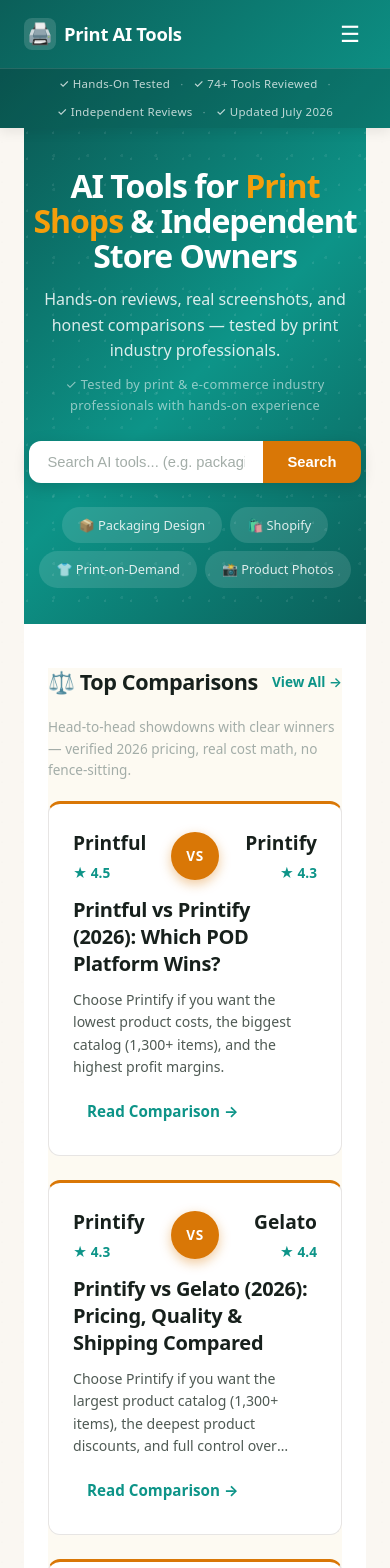
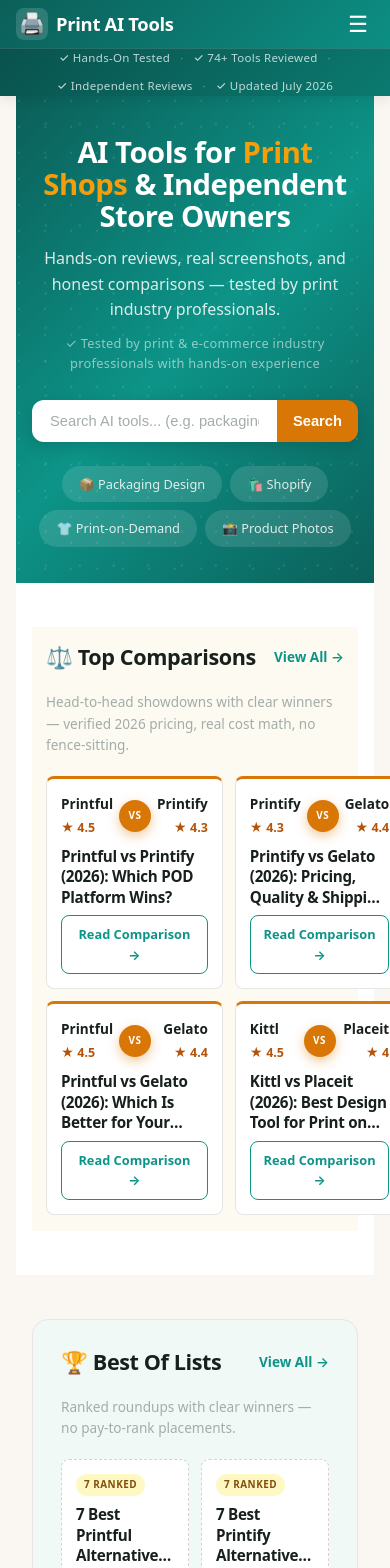
Before and after one commit to zprintprohk-rgb/aitoptools, a Next.js app: page / in a window 390 px wide. Shown: the top 1568 px of the page. Built offline with nearby package versions, Linux system fonts and the light colour scheme.

Commit message:
Mobile UX: kill horizontal overflow, full-bleed panels, 2-col compact cards on <=640px, CTA hooks

```diff
--- a/src/app/globals.css
+++ b/src/app/globals.css
@@ -1168,3 +1168,80 @@
   .review-grid { grid-template-columns: repeat(2, 1fr); }
   .pricing-grid { grid-template-columns: repeat(2, 1fr); }
 }
+
+/* ============================================
+   Mobile UX fixes (≤768 / ≤640)
+   ============================================ */
+html, body { overflow-x: hidden; }
+.search-bar input { min-width: 0; }
+
+@media (max-width: 768px) {
+  .container { padding: 0 16px; }
+  .featured-panel { padding: 16px 14px; }
+  .vertical-featured { padding: 16px 14px; }
+  .hero h1 { font-size: clamp(1.7rem, 7.5vw, 2.2rem); letter-spacing: -0.5px; }
+  .hero p { font-size: 1rem; }
+  .hero .search-bar { width: 100%; }
+  .search-bar button { padding: 13px 16px; }
+  .section { padding-left: 0; padding-right: 0; }
+}
+
+@media (max-width: 640px) {
+  /* Two-column compact cards everywhere */
+  .vs-grid, .best-grid, .review-grid {
+    grid-template-columns: repeat(2, 1fr);
+    gap: 12px;
+  }
+
+  /* Compact VS card */
+  .vs-card { padding: 14px; min-height: 0; gap: 8px; border-radius: var(--radius-sm); }
+  .vs-card-battle { gap: 6px; }
+  .vs-badge { width: 32px; height: 32px; font-size: 0.62rem; }
+  .vs-name { font-size: 0.85rem; }
+  .vs-rating { font-size: 0.78rem; font-weight: 700; color: var(--a-deep); }
+  .vs-title { font-size: 0.95rem; font-weight: 600; display: -webkit-box; -webkit-line-clamp: 3; -webkit-box-orient: vertical; overflow: hidden; }
+  .vs-verdict { display: none; }
+  .vs-card .card-cta,
+  .best-card .card-cta {
+    font-size: 0.8rem;
+    font-weight: 700;
+    padding: 8px 12px;
+    border: 1px solid var(--c-primary);
+    border-radius: var(--radius-sm);
+    justify-content: center;
+    min-height: 36px;
+    text-align: center;
+  }
+
+  /* Compact Best Of card */
+  .best-card { padding: 14px; min-height: 0; gap: 8px; border-radius: var(--radius-sm); }
+  .best-card-count { font-size: 0.62rem; padding: 3px 8px; }
+  .best-card-title { font-size: 0.95rem; font-weight: 600; display: -webkit-box; -webkit-line-clamp: 3; -webkit-box-orient: vertical; overflow: hidden; }
+  .best-card-names .best-card-name:nth-of-type(n+3) { display: none; }
+  .best-card-names .best-card-name.more { display: inline; }
+  .best-card-name { font-size: 0.66rem; padding: 2px 6px; }
+
+  /* Compact tool card */
+  .review-card { padding: 14px; border-radius: var(--radius-sm); }
+  .review-card h3 { font-size: 0.95rem; font-weight: 600; display: -webkit-box; -webkit-line-clamp: 3; -webkit-box-orient: vertical; overflow: hidden; }
+  .card-badges .card-badge.vertical { display: none; }
+  .card-badge { font-size: 0.6rem; }
+  .card-meta { flex-wrap: wrap; gap: 4px 8px; }
+  .card-cat { font-size: 0.68rem; }
+  .card-rating { font-size: 0.78rem; font-weight: 700; color: var(--a-deep); }
+  .card-price { font-size: 0.72rem; }
+  .card-desc { display: none; }
+  .vertical-score { display: none; }
+  .card-cta-group .card-cta.affiliate { display: none; }
+  .card-cta-group .card-cta {
+    font-size: 0.8rem;
+    font-weight: 700;
+    padding: 8px 12px;
+    border: 1px solid var(--c-primary);
+    border-radius: var(--radius-sm);
+    justify-content: center;
+    min-height: 36px;
+    flex: 1;
+    text-align: center;
+  }
+}
```
